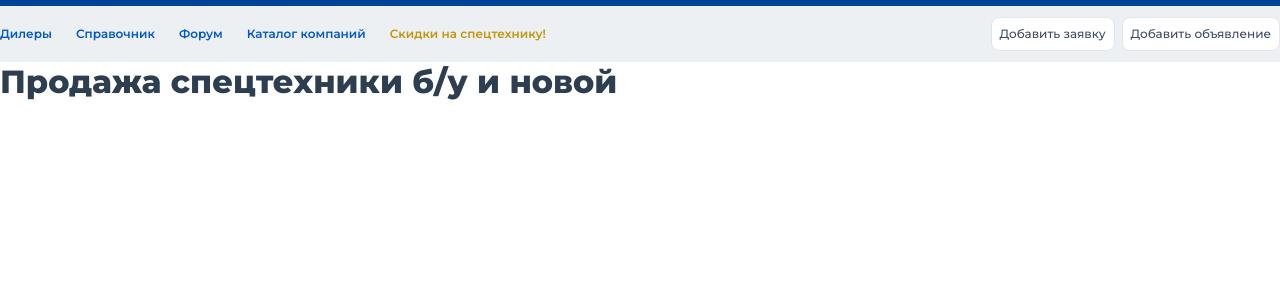
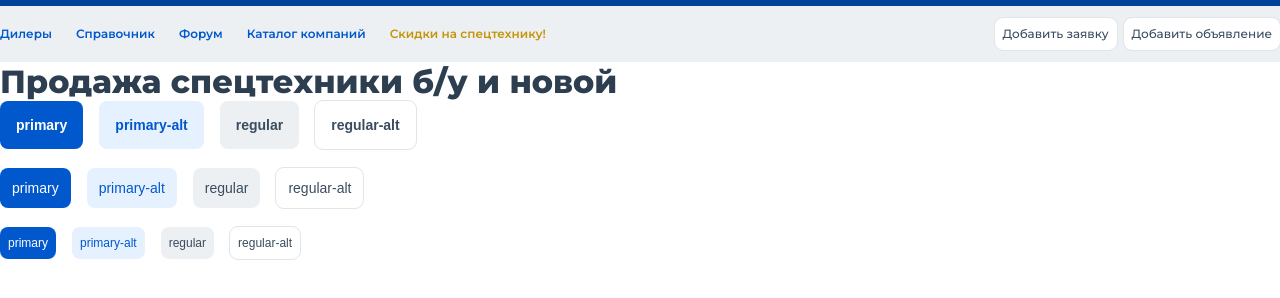
Before and after one commit to invinsible/exkavator_ru, a website: page src/html/trade.html in a window 1280 px wide. Shown: the part 54-352 px from the top of the page. Drawn offline with nearby package versions, Linux system fonts and the light colour scheme; files that its build step writes are made by us from their sources; files whose address does not match are found by name.

Commit message:
show all buttons

```diff
--- a/src/html/trade.html
+++ b/src/html/trade.html
@@ -66,6 +66,34 @@
     <main class="page-trade">
         <div class="container">
             <h1>Продажа спецтехники б/у и новой</h1>
+            <div style="display: flex;gap:16px;">
+                <button class="button button--large button--primary" type="button">primary</button>
+                <button class="button button--large button--primary-alt" type="button">primary-alt</button>
+
+                <button class="button button--large button--regular" type="button">regular</button>
+                <button class="button button--large button--regular-alt" type="button">regular-alt</button>
+            </div>
+            <br>
+            <div style="display: flex;gap:16px;">
+                <button class="button button--medium button--primary" type="button">primary</button>
+                <button class="button button--medium button--primary-alt" type="button">primary-alt</button>
+
+                <button class="button button--medium button--regular" type="button">regular</button>
+                <button class="button button--medium button--regular-alt" type="button">regular-alt</button>
+            </div>
+            <br>
+            <div style="display: flex;gap:16px;">
+                <button class="button button--small button--primary" type="button">primary</button>
+                <button class="button button--small button--primary-alt" type="button">primary-alt</button>
+
+                <button class="button button--small button--regular" type="button">regular</button>
+                <button class="button button--small button--regular-alt" type="button">regular-alt</button>
+            </div>
+
+
+
+
+
         </div>
     </main>
     <footer class="main-footer">
--- a/src/scss/_variables.scss
+++ b/src/scss/_variables.scss
@@ -73,7 +73,9 @@
     --spacing-32: 32px;
 
     // radius
+    --radius-6: 6px;
     --radius-8: 8px;
+    --radius-16: 16px;
 
     // Text ?
     --text-base: var(--neutral-600);
--- a/src/scss/components/button.scss
+++ b/src/scss/components/button.scss
@@ -1,18 +1,20 @@
 // button
 .button {
     display: block;
-    border: 1px solid transparent;
+    width: fit-content;
+    border: 0;
     border-radius: var(--radius-8);
+    cursor: pointer;
 
 
     &--primary {
         background-color: var(--primary-500);
         color: var(--text-white);
 
-        &:hover {
+        &:hover,&:focus {
             box-shadow: 0px 2px 8px 0px #00429780;
         }
-        &:focus {
+        &:active  {
             background-color: var(--primary-600);
         }
     }
@@ -20,10 +22,10 @@
         background-color: var(--primary-50);
         color: var(--text-primary);
 
-        &:hover {
+        &:hover,&:focus {
             box-shadow: 0px 2px 8px 0px #CCE2FF80;
         }
-        &:focus {
+        &:active  {
             background-color: var(--primary-100);
         }
     }
@@ -31,22 +33,23 @@
         background-color: var(--neutral-60);
         color: var(--text-base);
 
-        &:hover {
+        &:hover,&:focus {
             box-shadow: 0px 2px 8px 0px #E0E5EB80;
         }
-        &:focus {
+        &:active  {
             background-color: var(---neutral-100);
         }
     }
     &--regular-alt {
         background-color: var(--neutral-0);
         color: var(--text-base);
-        border-color: var(--neutral-100);
+        outline: 1px solid  var(--neutral-100);
 
-        &:hover {
+
+        &:hover,&:focus {
             box-shadow: 0px 2px 8px 0px #E0E5EB80;
         }
-        &:focus {
+        &:active  {
             background-color: var(---neutral-60);
         }
     }
```
Also changed, not shown: dist/css/main.css, dist/trade.html.
